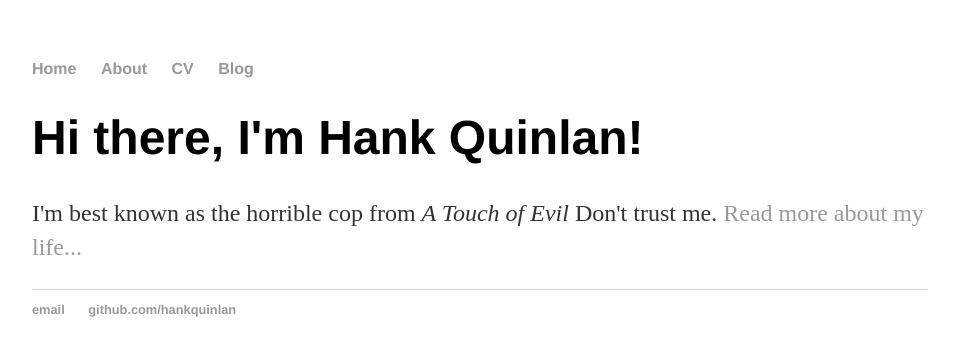
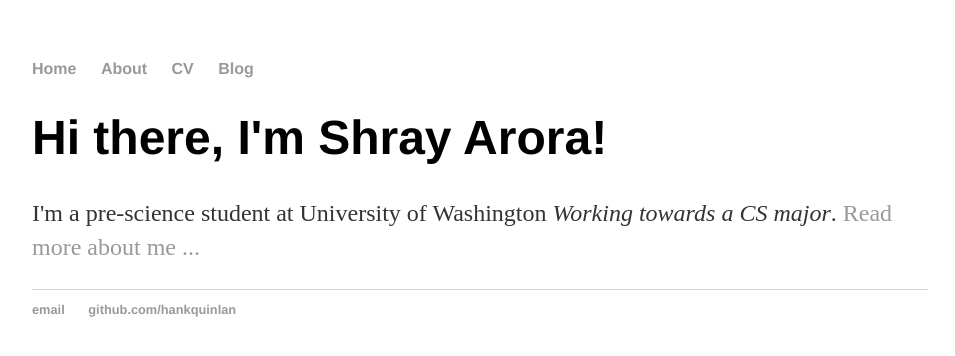
Before and after one commit to shrayarora8/shrayarora8.github.io, a Jekyll site: the page built from index.html, in a window 1280 px wide. Shown: the top 356 px of the page, without its empty margins (160-1115 px from the left). Built offline with Jekyll 4.4.1, drawn with Linux system fonts in a browser that asks for light colours.

Commit message:
Update index.html

```diff
--- a/index.html
+++ b/index.html
@@ -1,8 +1,8 @@
 ---
 layout: default
-title: Hank Quinlan, Horrible Cop
+title: Shray Arora, UW Student, Programmer, Computer Science, Software Engineer, Seattle
 ---
 <div class="blurb">
-	<h1>Hi there, I'm Hank Quinlan!</h1>
-	<p>I'm best known as the horrible cop from <em>A Touch of Evil</em> Don't trust me. <a href="/about">Read more about my life...</a></p>
+	<h1>Hi there, I'm Shray Arora!</h1>
+	<p>I'm a pre-science student at University of Washington <em>Working towards a CS major</em>. <a href="/about">Read more about me ...</a></p>
 </div><!-- /.blurb -->
```
